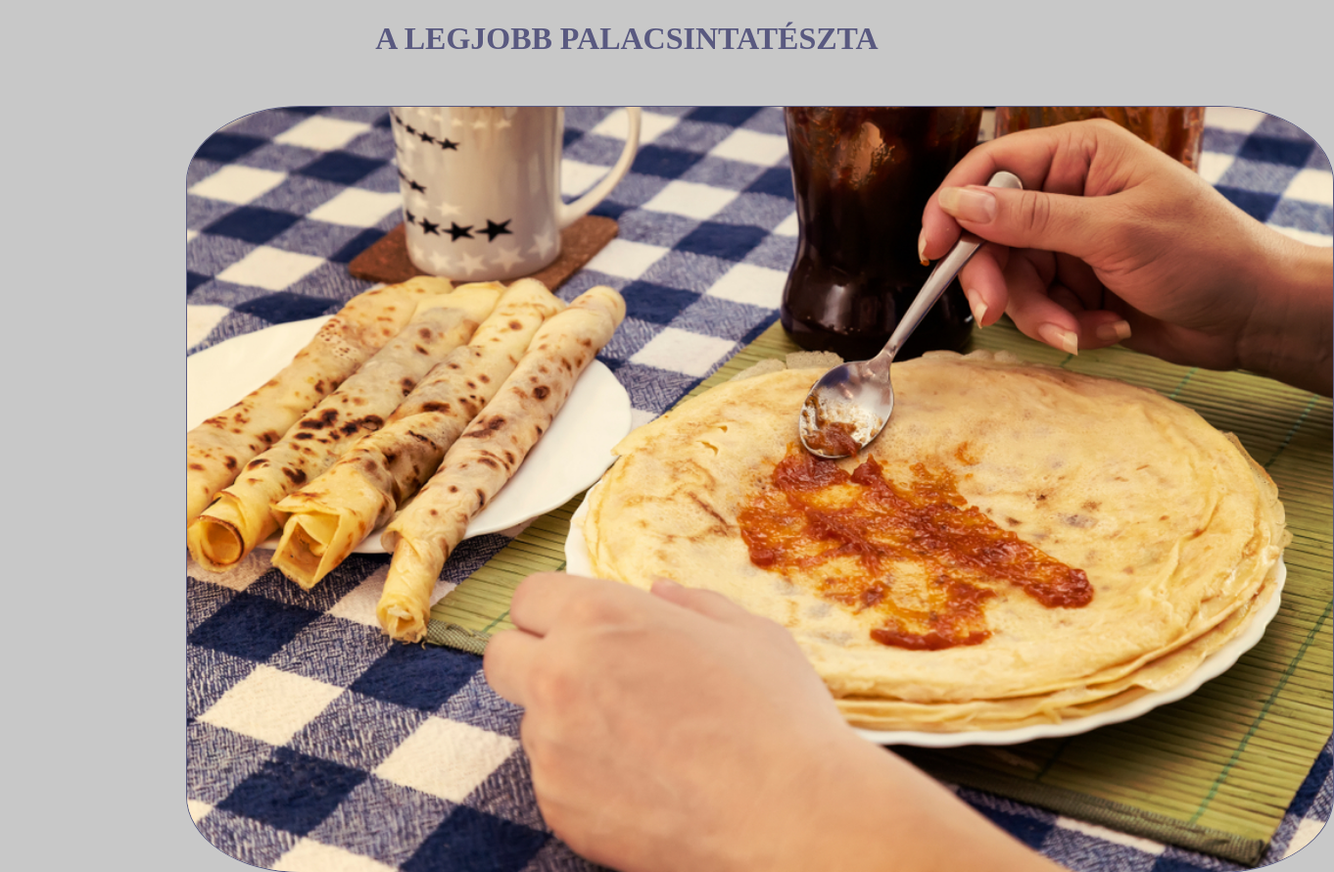
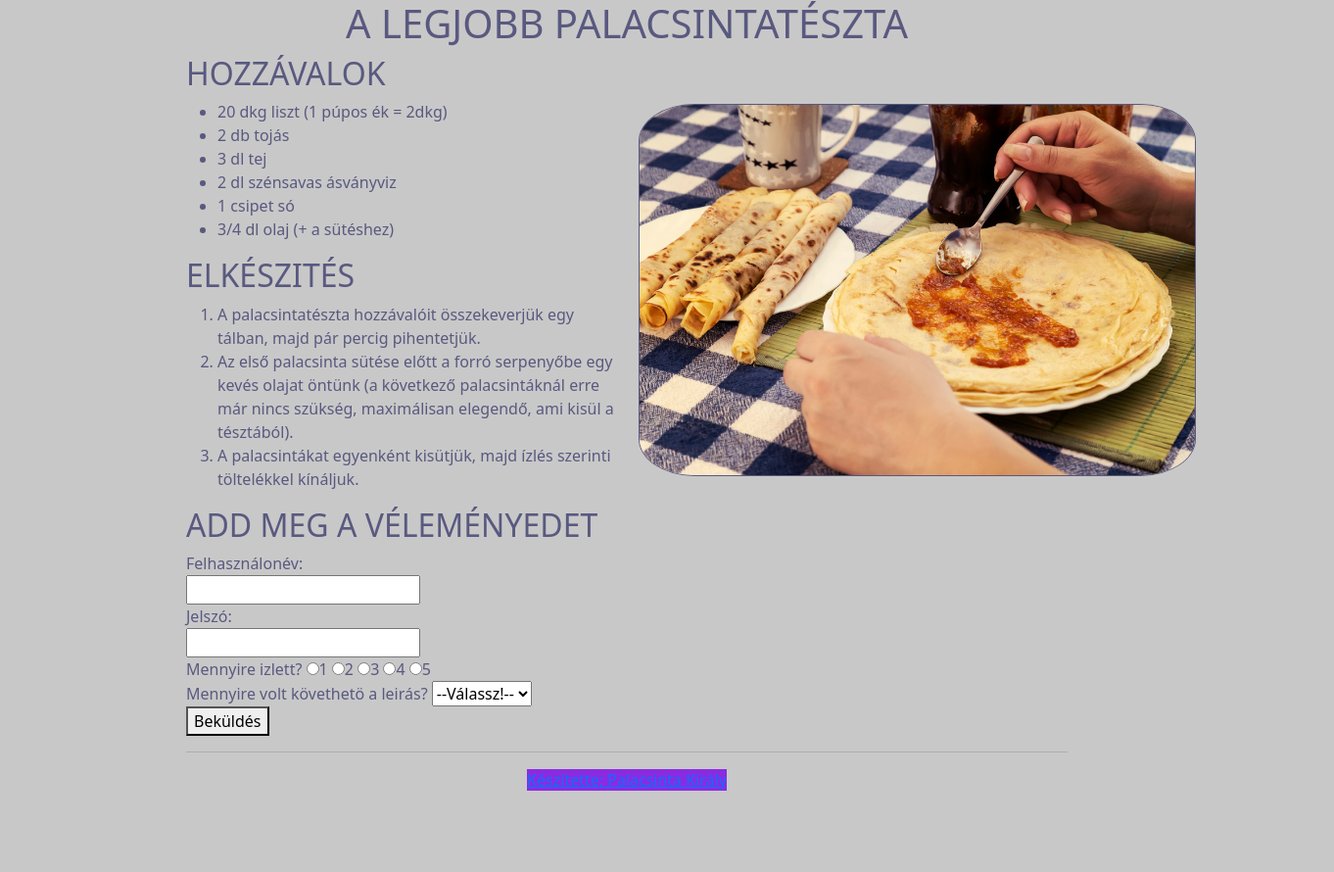
Before and after one commit to GaboSuli/palacsintaaaa, a plain HTML site: page index.html in a window 1280 px wide. Shown: the top 890 px of the page at 98% size, 1362 px wide, since content can reach past the window. After the commit the page ends 808 px from the top, so only its background shows below. Drawn offline with nearby package versions, Linux system fonts and the light colour scheme.

Commit message:
hollow bean 🟪

```diff
--- a/index.html
+++ b/index.html
@@ -4,12 +4,14 @@
     <meta charset="UTF-8">
     <meta name="viewport" content="width=device-width, initial-scale=1.0">
     <title>Palacsinta Király</title>
+    <link href="https://cdn.jsdelivr.net/npm/bootstrap@5.3.3/dist/css/bootstrap.min.css" rel="stylesheet" integrity="sha384-QWTKZyjpPEjISv5WaRU9OFeRpok6YctnYmDr5pNlyT2bRjXh0JMhjY6hW+ALEwIH" crossorigin="anonymous">
     <link rel="stylesheet" href="css.css">
 </head>
 <body>
     <div class="kozep">
         <h1>A LEGJOBB PALACSINTATÉSZTA</h1>
-        <img src="palacsinta_teszta.jpg" alt="">
+        <div class="row">
+            <div class="col">
                 <h2>HOZZÁVALOK</h2>
                 <ul>
                     <li>20 dkg liszt (1 púpos ék = 2dkg)</li>
@@ -43,11 +45,14 @@
                     <option value="mid">közepes</option>
                     <option value="hard">nehéz</option>
                 </select>
-        <button type="button">Beküldés</button>
+                <button type="button">Beküldés</button></div>
+            <div class="col"><img src="palacsinta_teszta.jpg" alt=""></div>
+        </div>
         <hr>
         <footer>
             <a href="https://juratus.elte.hu/palacsintakiraly-egy-igazan-hagyomanyorzo-hely/" target="_blank">Készítette: Palacsinta Király</a>
         </footer>
     </div>
+    <script src="https://cdn.jsdelivr.net/npm/bootstrap@5.3.3/dist/js/bootstrap.bundle.min.js" integrity="sha384-YvpcrYf0tY3lHB60NNkmXc5s9fDVZLESaAA55NDzOxhy9GkcIdslK1eN7N6jIeHz" crossorigin="anonymous"></script>
 </body>
 </html>
```
Lines whose indentation alone changed are shown as unchanged.
